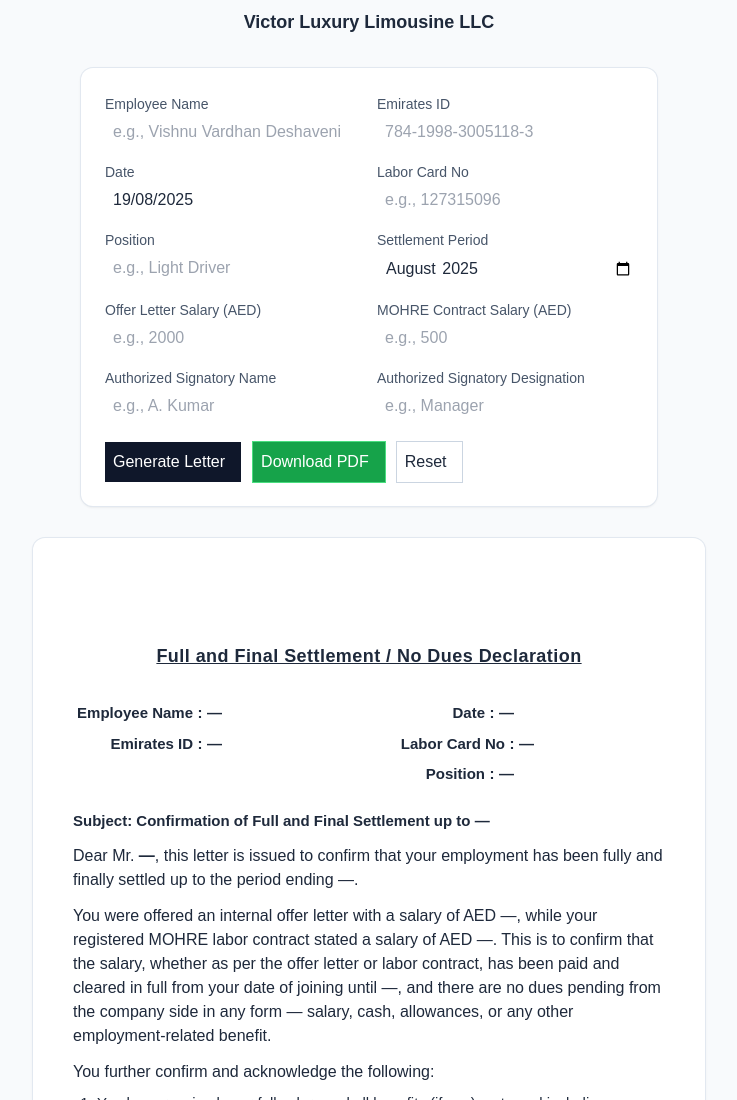
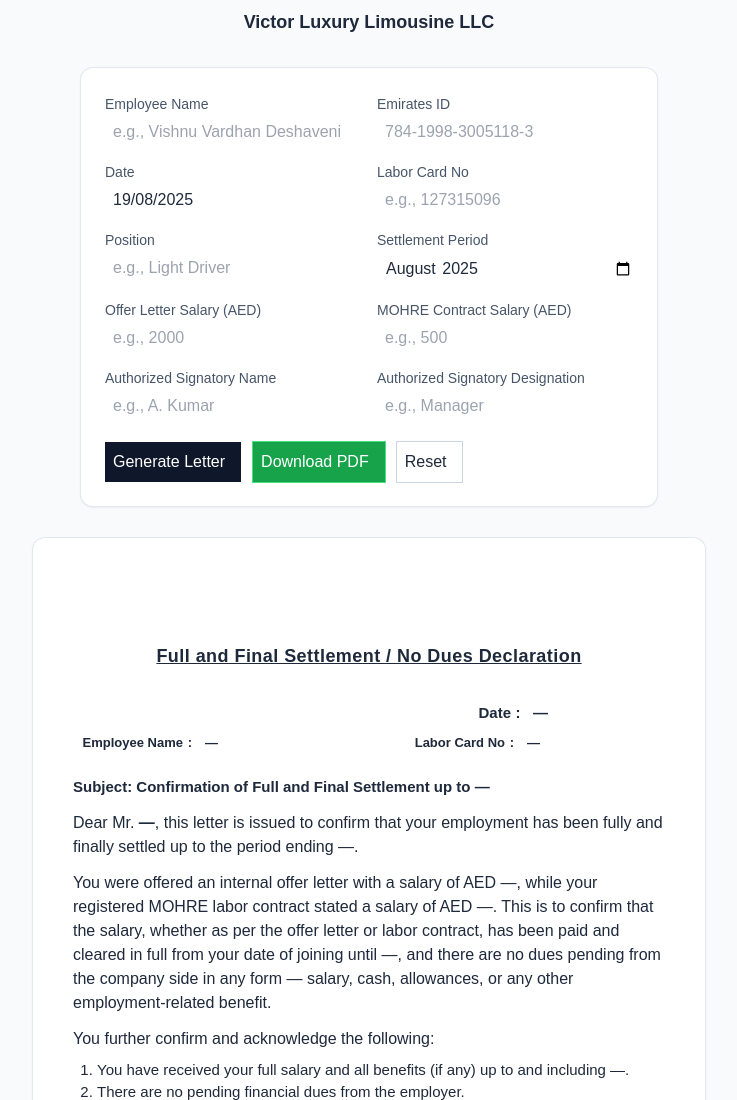
Before and after one commit to ShamsTabrezUddin/victor-settlement-form, a plain HTML site: page index.html in a window 1280 px wide. Shown: the top 1100 px of the page, without its empty margins (271-1008 px from the left). Drawn offline with nearby package versions, Linux system fonts and the light colour scheme.

Commit message:
Update index.html

```diff
--- a/index.html
+++ b/index.html
@@ -124,37 +124,25 @@
       <div class="text-center mb-8">
         <div class="text-lg font-bold underline tracking-wide mb-2">Full and Final Settlement / No Dues Declaration</div>
       </div>
-      <!-- Updated preview header: flexbox for perfect colon alignment -->
-      <div class="flex justify-between w-full max-w-2xl mt-4 mb-6 font-semibold text-[15px]">
-        <!-- Left column -->
-        <div class="flex flex-col space-y-2 min-w-[280px]">
+      <!-- Date on top, Employee Name & Labor Card No side by side with reduced font -->
+      <div class="w-full max-w-2xl flex flex-col space-y-2 mt-4 mb-6 font-semibold">
+        <div class="flex justify-end text-[15px]">
           <div class="flex items-center">
-            <div class="w-[120px] text-right">Employee Name</div>
+            <div class="w-[90px] text-right">Date</div>
             <div class="w-[14px] text-center">:</div>
-            <div class="flex-1" id="employeeNamePreview">—</div>
-          </div>
-          <div class="flex items-center">
-            <div class="w-[120px] text-right">Emirates ID</div>
-            <div class="w-[14px] text-center">:</div>
-            <div class="flex-1" id="emiratesIdPreview">—</div>
+            <div class="min-w-[140px] pl-2" id="datePreview">—</div>
           </div>
         </div>
-        <!-- Right column -->
-        <div class="flex flex-col space-y-2 min-w-[280px]">
-          <div class="flex items-center justify-end">
-            <div class="w-[100px] text-right">Date</div>
+        <div class="flex justify-between text-[13px]">
+          <div class="flex items-center min-w-[280px]">
+            <div class="w-[110px] text-right">Employee Name</div>
             <div class="w-[14px] text-center">:</div>
-            <div class="flex-1" id="datePreview">—</div>
+            <div class="pl-2 flex-1" id="employeeNamePreview">—</div>
           </div>
-          <div class="flex items-center justify-end">
+          <div class="flex items-center min-w-[280px] justify-end">
             <div class="w-[120px] text-right whitespace-nowrap">Labor Card No</div>
             <div class="w-[14px] text-center">:</div>
-            <div class="flex-1" id="laborCardPreview">—</div>
-          </div>
-          <div class="flex items-center justify-end">
-            <div class="w-[100px] text-right">Position</div>
-            <div class="w-[14px] text-center">:</div>
-            <div class="flex-1" id="positionPreview">—</div>
+            <div class="pl-2 flex-1" id="laborCardPreview">—</div>
           </div>
         </div>
       </div>
```
